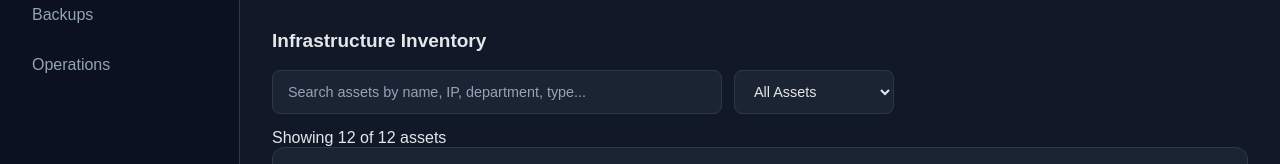
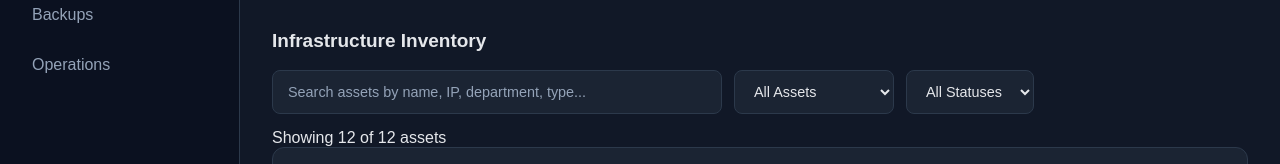
Before and after one commit to tthedasher/plantops-it-dashboard, a plain HTML site: page index.html in a window 1280 px wide. Shown: the part 275-439 px from the top of the page. Drawn offline with Linux system fonts and the light colour scheme.

Commit message:
Added inventory status filter dropdown.

```diff
--- a/index.html
+++ b/index.html
@@ -91,6 +91,12 @@
                         <option value="Workstation">Workstations</option>
                         <option value="Wireless">Wireless</option>
                     </select>
+                    <select id="inventory-status-filter">
+                        <option value="all">All Statuses</option>
+                        <option value="Online">Online</option>
+                        <option value="Warning">Warning</option>
+                        <option value="Offline">Offline</option>
+                    </select>
                 </div>
                 <p id="inventory-count" class="inventory-count"></p>
 
```
